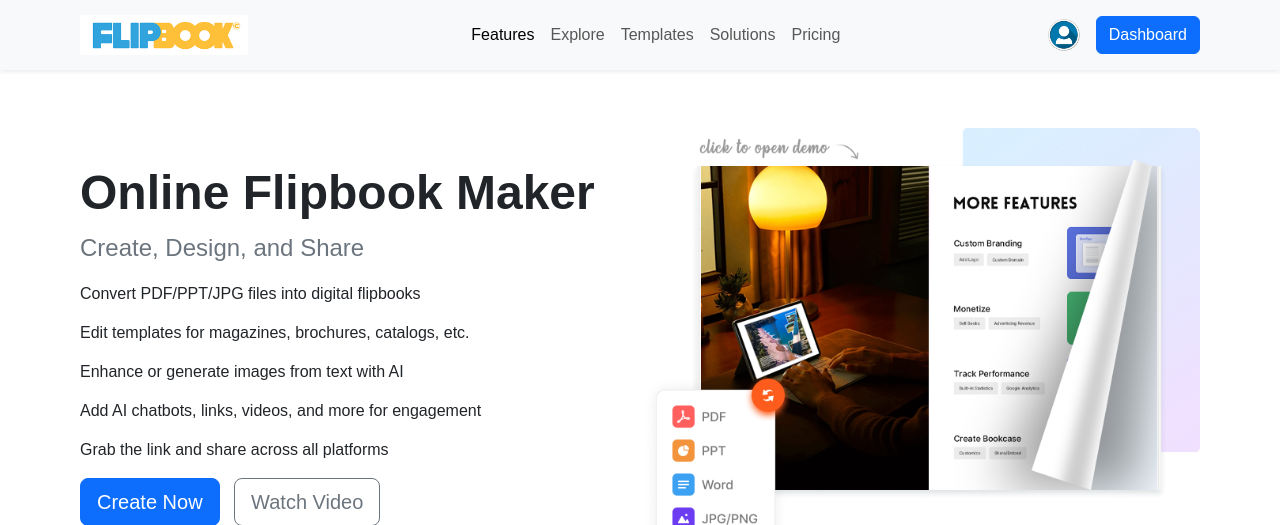
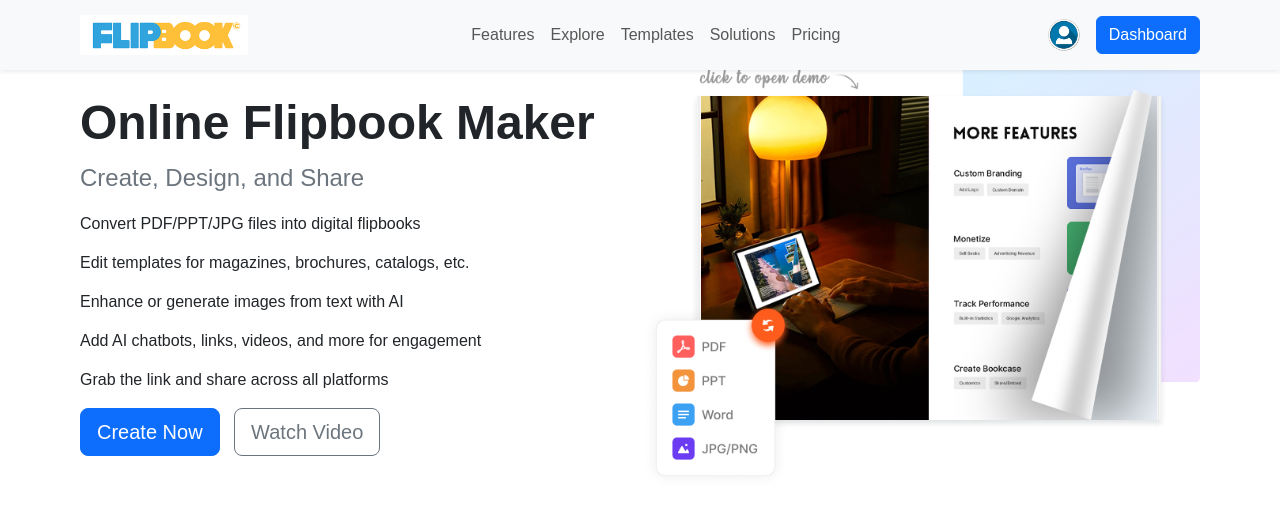
Before and after one commit to kirti-456/flipbook2, a PHP site: page /home.html in a window 1280 px wide. Shown: the top 525 px of the page. Run offline with PHP 8.4, Linux system fonts and the light colour scheme.

Commit message:
my commit

```diff
--- a/assets/css/dashboard.css
+++ b/assets/css/dashboard.css
@@ -21,8 +21,6 @@
     box-shadow: 0 4px 8px rgba(0, 0, 0, 0.05);
 
 }
-
-
 
 nav ul {
     list-style: none;
--- a/assets/css/features.css
+++ b/assets/css/features.css
@@ -19,6 +19,9 @@
 /* Navbar */
 
 .navbar {
+    position: fixed;
+    top: 0%;
+    width: 100%;
     padding: 0rem 0;
     background-color: white;
     box-shadow: 0 4px 8px rgba(0, 0, 0, 0.05);
--- a/assets/css/styles.css
+++ b/assets/css/styles.css
@@ -12,6 +12,9 @@
 /* Navbar */
 
 .navbar {
+    position: fixed;
+    top: 0%;
+    width: 100%;
     padding: 0rem 0;
     background-color: white;
     box-shadow: 0 4px 8px rgba(0, 0, 0, 0.05);
--- a/features.html
+++ b/features.html
@@ -10,7 +10,7 @@
 <body>
 
     <!-- Navbar -->
-    <nav class="navbar navbar-expand-lg navbar-light bg-light shadow-sm">
+    <nav class="navbar navbar-expand-lg navbar-light bg-light shadow-sm ">
         <div class="container">
             <a class="navbar-brand" href="./home.html">
                 <img src="./assets/images/download.png" alt="Logo" height="40" >
@@ -21,7 +21,7 @@
             <div class="collapse navbar-collapse justify-content-center" id="navbarNav">
                 <ul class="navbar-nav">
                     <li class="nav-item">
-                        <a class="nav-link active" href="#">Features</a>
+                        <a class="nav-link" href="#">Features</a>
                     </li>
                     <li class="nav-item">
                         <a class="nav-link" href="#">Explore</a>
--- a/home.html
+++ b/home.html
@@ -8,6 +8,7 @@
     <link href="https://cdn.jsdelivr.net/npm/bootstrap@5.3.0-alpha3/dist/css/bootstrap.min.css" rel="stylesheet">
     <!-- External CSS -->
     <link rel="stylesheet" href="./assets/css/styles.css">
+    <link rel="stylesheet" href="./assets/css/styles1.css">
 </head>
 <body>
     <!-- Navbar -->
@@ -22,7 +23,7 @@
             <div class="collapse navbar-collapse justify-content-center" id="navbarNav">
                 <ul class="navbar-nav">
                     <li class="nav-item">
-                        <a class="nav-link active" href="./features.html">Features</a>
+                        <a class="nav-link" href="./features.html">Features</a>
                     </li>
                     <li class="nav-item">
                         <a class="nav-link" href="#">Explore</a>
```
Also changed, not shown: template.html (+8 -11 lines).
